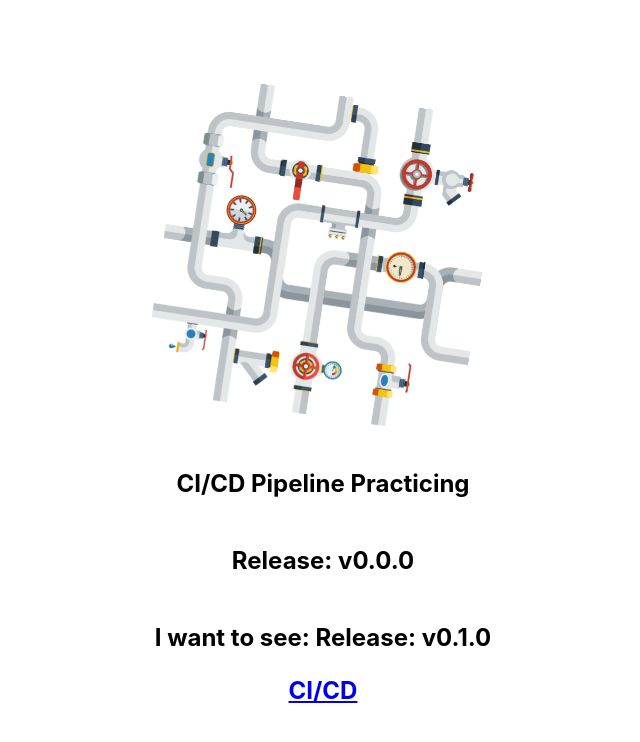
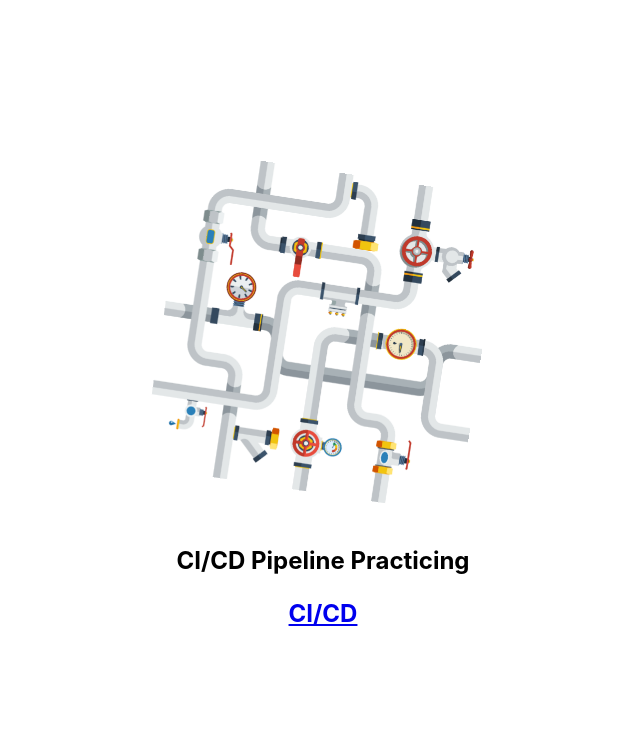
Before and after one commit to MarianaLozynska/ci-cd-pipeline, a React (Create React App) app: page / in a window 1280 px wide. Shown: the top 742 px of the page, without its empty margins (317-957 px from the left). Built offline with nearby package versions, Linux system fonts and the light colour scheme.

Commit message:
production

```diff
--- a/src/App.js
+++ b/src/App.js
@@ -7,8 +7,8 @@ function App() {
       <header className="App-header">
         <img src={pipeline} className="App-logo" alt="logo" />
         <p>CI/CD Pipeline Practicing</p>
-        <p>Release: v0.0.0</p>
-        <p>I want to see: Release: v0.1.0</p>
+        {/* <p>Release: v0.0.0</p>
+        <p>I want to see: Release: v0.1.0</p> */}
 
         <a
           className="CI/CD-link"
```
